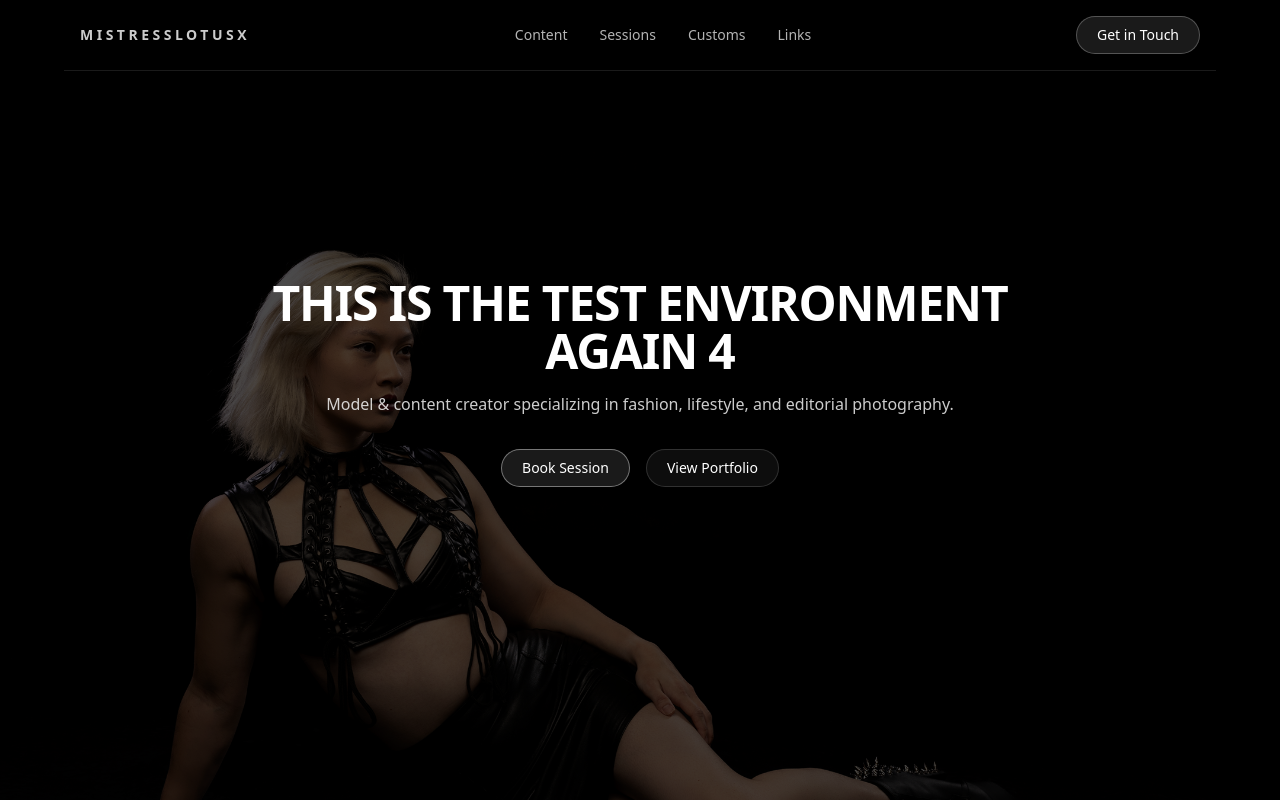
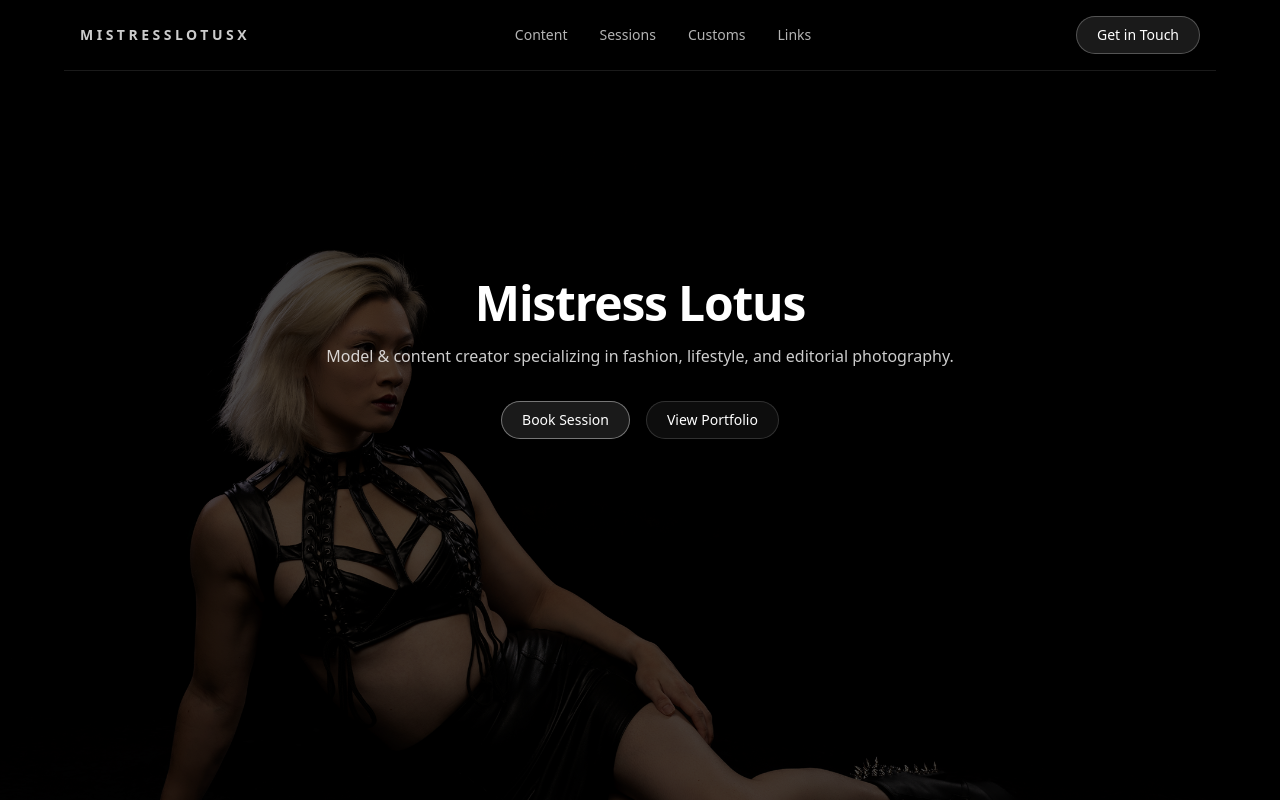
Before and after one commit to ZechsMerquise1/missreslotusx-website, a Next.js app: page / in a window 1280 px wide. Shown: the top 800 px of the page. Built offline with nearby package versions, Linux system fonts and the light colour scheme.

Commit message:
Changed name back

```diff
--- a/app/components/hero.tsx
+++ b/app/components/hero.tsx
@@ -22,7 +22,7 @@ export default function Hero() {
       {/* Centered content */}
       <div className="relative z-10 mx-auto flex max-w-3xl flex-col items-center px-4 text-center">
         <h1 className="mb-4">
-          THIS IS THE TEST ENVIRONMENT AGAIN 4
+          Mistress Lotus
         </h1>
 
         <p className="mb-8 max-w-2xl">
```
